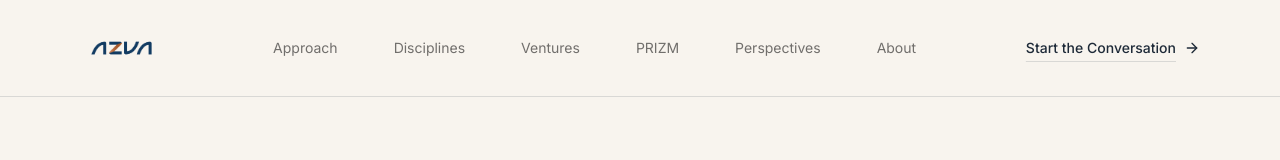
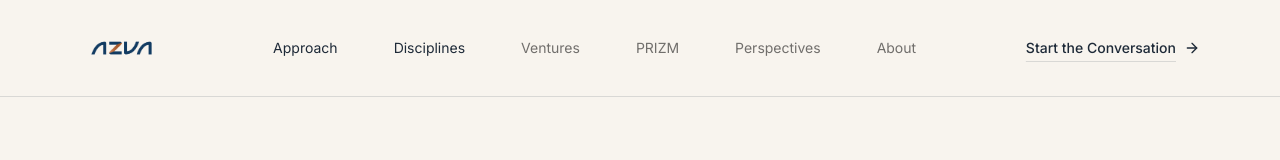
Before and after one commit to mazk33/azva, a Next.js app: page / in a window 1280 px wide. Shown: the top 160 px of the page. Built offline with nearby package versions, Linux system fonts and the light colour scheme.

Commit message:
Polish navbar route navigation

```diff
--- a/src/components/layout/navbar.tsx
+++ b/src/components/layout/navbar.tsx
@@ -4,11 +4,13 @@ import Image from "next/image";
 import Link from "next/link";
 import { Menu, X } from "lucide-react";
 import { useState } from "react";
+import { usePathname } from "next/navigation";
 import { ButtonLink } from "@/components/ui/button";
+import { cn } from "@/lib/utils";
 
 const navItems = [
-  { label: "Approach", href: "#approach" },
-  { label: "Disciplines", href: "#disciplines" },
+  { label: "Approach", href: "/#approach" },
+  { label: "Disciplines", href: "/#disciplines" },
   { label: "Ventures", href: "/ventures" },
   { label: "PRIZM", href: "/prizm" },
   { label: "Perspectives", href: "/perspectives" },
@@ -17,6 +19,12 @@ const navItems = [
 
 export function Navbar() {
   const [open, setOpen] = useState(false);
+  const pathname = usePathname();
+
+  function isActive(href: string) {
+    if (href.startsWith("/#")) return pathname === "/";
+    return pathname === href;
+  }
 
   return (
     <header className="fixed left-0 top-0 z-50 w-full border-b border-[var(--azva-border)] bg-[var(--azva-canvas)]/85 backdrop-blur-xl">
@@ -33,15 +41,24 @@ export function Navbar() {
         </Link>
 
         <nav className="hidden items-center gap-14 lg:flex">
-          {navItems.map((item) => (
+          {navItems.map((item) => {
+            const active = isActive(item.href);
+
+            return (
               <Link
                 key={item.label}
                 href={item.href}
-              className="text-sm font-normal text-[rgba(14,14,14,0.58)] transition hover:text-[var(--azva-accent)]"
+                className={cn(
+                  "text-sm font-normal transition",
+                  active
+                    ? "text-[var(--azva-primary)]"
+                    : "text-[rgba(14,14,14,0.58)] hover:text-[var(--azva-accent)]"
+                )}
               >
                 {item.label}
               </Link>
-          ))}
+            );
+          })}
         </nav>
 
         <div className="hidden lg:block">
@@ -61,8 +78,8 @@ export function Navbar() {
       </div>
 
       {open && (
-        <div className="fixed inset-0 top-20 z-40 bg-[var(--azva-canvas)] lg:hidden">
-          <div className="container-azva flex min-h-[calc(100vh-80px)] flex-col justify-between py-10">
+        <div className="fixed inset-0 top-24 z-40 bg-[var(--azva-canvas)] lg:hidden">
+          <div className="container-azva flex min-h-[calc(100vh-96px)] flex-col justify-between py-10">
             <nav className="grid gap-6">
               {navItems.map((item) => (
                 <Link
@@ -80,6 +97,7 @@ export function Navbar() {
               <p className="mb-6 max-w-sm font-[var(--font-fraunces)] text-3xl italic leading-tight text-[var(--azva-primary)]">
                 Better organizations begin with better alignment.
               </p>
+
               <Link
                 href="/connect"
                 onClick={() => setOpen(false)}
```
Lines whose indentation alone changed are shown as unchanged.
